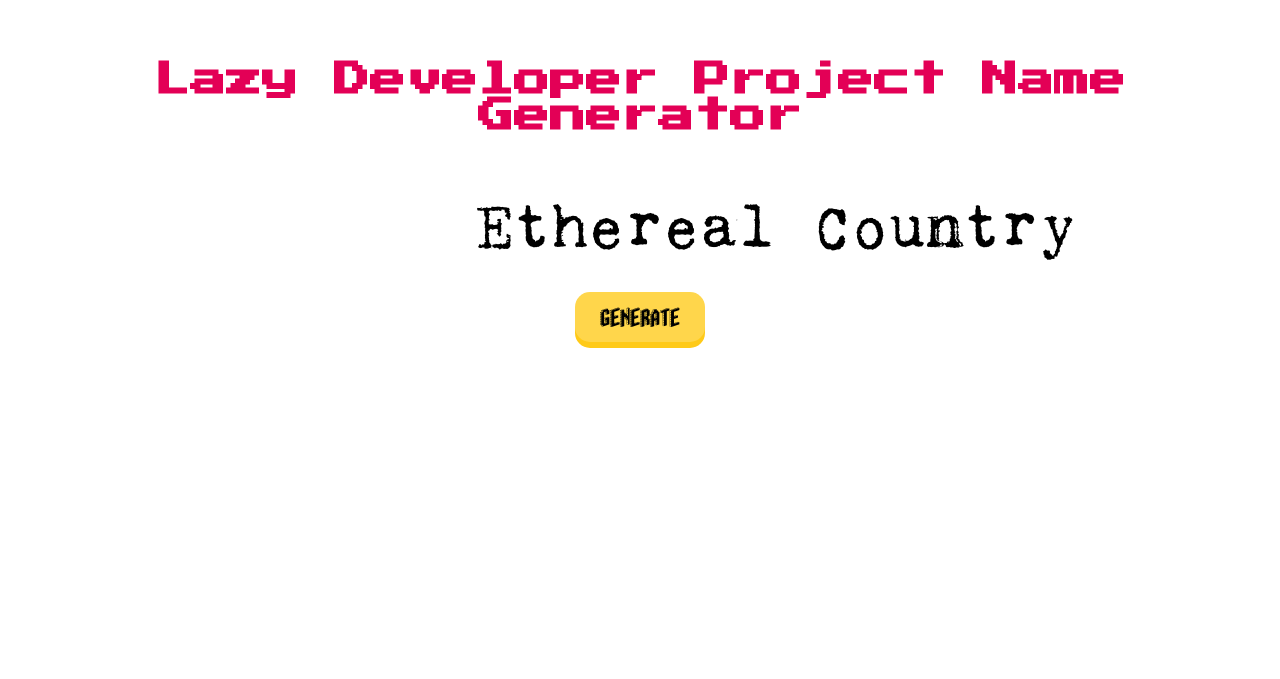
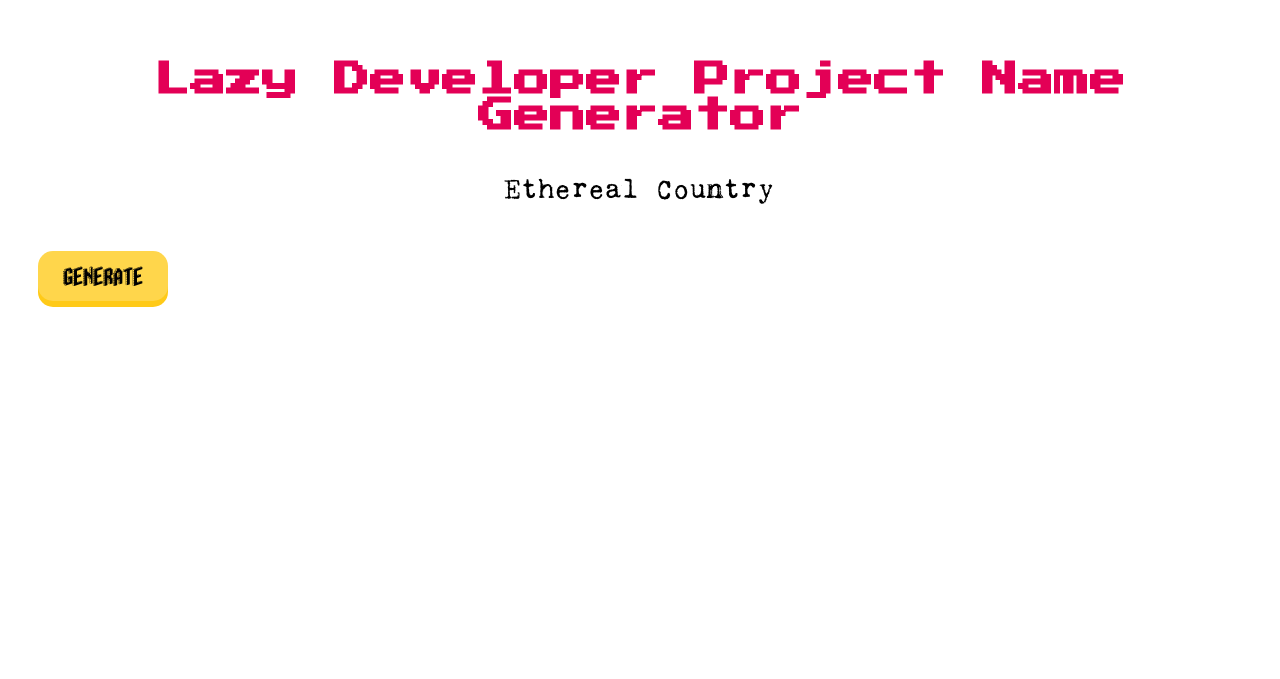
Before and after one commit to robotmlg/help-me-name-my-project, a Django app: page / in a window 1280 px wide; the page is wider, and only the part inside the window is pictured. Shown: the top 679 px of that part. Run offline with Django 4.2, Linux system fonts and the light colour scheme.

Commit message:
Update index.html (#70)

```diff
--- a/name_project/templates/index.html
+++ b/name_project/templates/index.html
@@ -19,18 +19,10 @@ h1
 	text-align: center;
 }
 
-body
-{
-	font-family: reg;
-    	font-size: 64px;
-	text-align: center;
-	overflow: hidden;
-}
-
 a:link, a:visited
 {
 	font-family: blox;
-	color: #4770FD;
+	color: #4770fd;
     	text-decoration: none;
   	display: inline-block;
   	padding: 15px 25px;
@@ -59,21 +51,36 @@ a:active
   transform: translateY(4px);
 }
 
-.animate{
-  animation: typewriter 4s steps(44) 1s 1 normal both,
-             blinkTextCursor 500ms steps(44) infinite normal;
+body
+{
+	height: calc(100vh - 8em);
+	font-family: reg;
 }
-.line-1{
+.line-1
+{
+    position: relative;
+    top: 50%;
     width: 24em;
     margin: 0 auto;
+    border-right: 2px solid rgba(255,255,255,.75);
+    font-size: 180%;
     text-align: center;
     white-space: nowrap;
     overflow: hidden;
+    transform: translateY(-50%);
 }
+
+.animate
+{
+  animation: typewriter 4s steps(44) 1s 1 normal both,
+             blinkTextCursor 500ms steps(44) normal;
+}
+
 @keyframes typewriter{
   from{width: 0;}
   to{width: 24em;}
 }
+
 @keyframes blinkTextCursor{
   from{border-right-color: rgba(255,255,255,.75);}
   to{border-right-color: transparent;}
```
